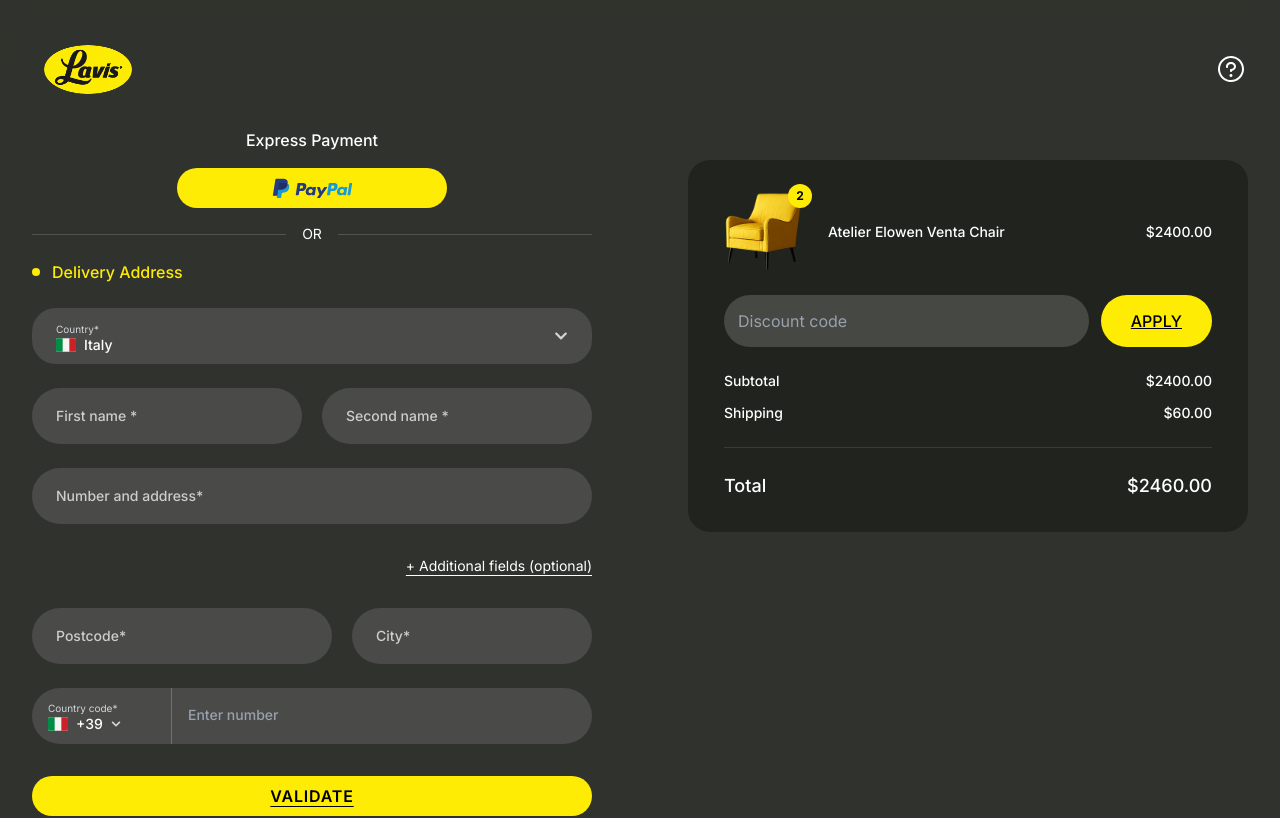
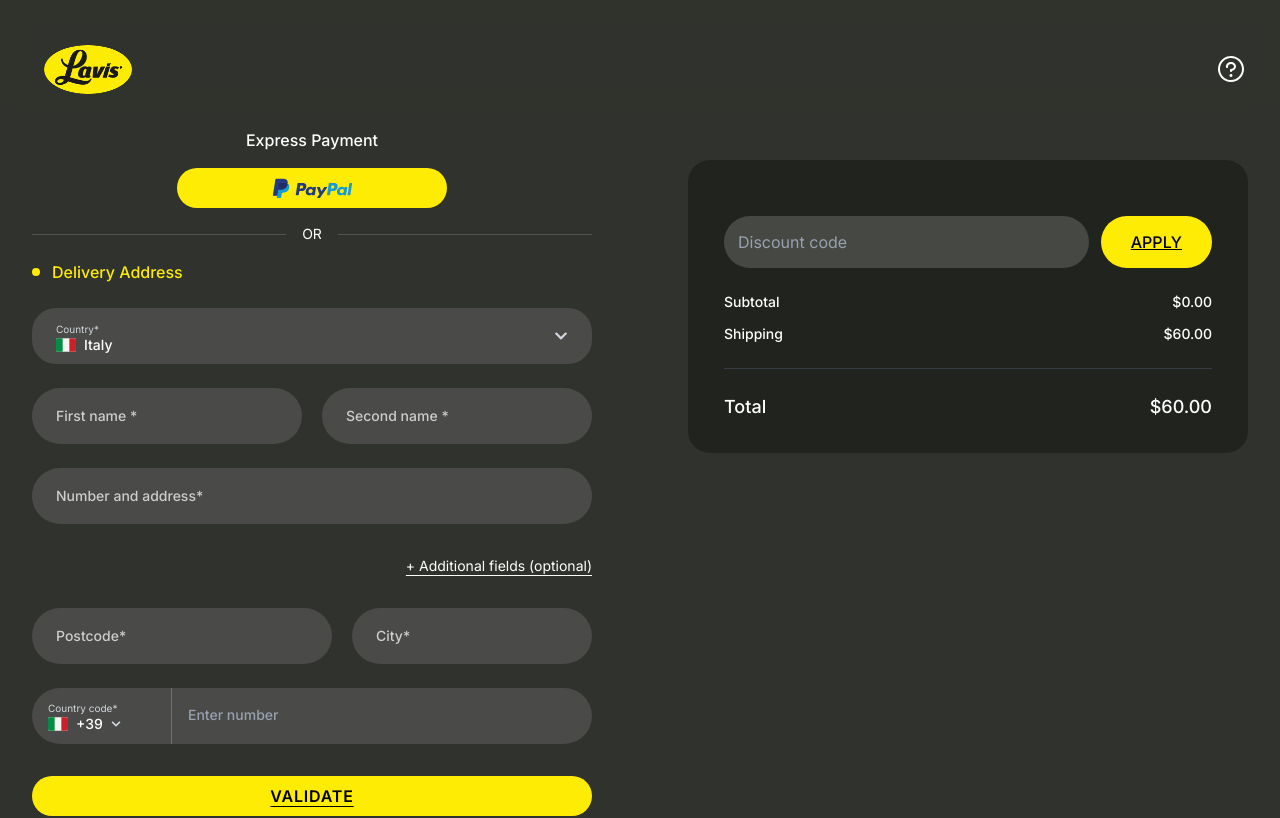
Before and after one commit to Omo-Akeye/Ecommerce-FunctionStudioo, a React (Vite) app: page /checkout in a window 1280 px wide. Shown: the top 818 px of the page. Built offline with nearby package versions, Linux system fonts and the light colour scheme.

Commit message:
feat: implement cart persistence and enhance checkout summary display

```diff
--- a/src/App.tsx
+++ b/src/App.tsx
@@ -1,4 +1,4 @@
-import { useState } from 'react';
+import { useState, useEffect } from 'react';
 import { BrowserRouter, Routes, Route } from 'react-router';
 import { Home } from './pages/Home';
 import { Collections } from './pages/Collections';
@@ -6,12 +6,18 @@ import { Signin } from './pages/Signin';
 import { Checkout } from './pages/Checkout';
 import { SidebarCart } from './components/SidebarCart';
 import { MobileGate } from './components/MobileGate';
-import { addItem, updateItem, clearItems } from './cartUtils';
+import { addItem, updateItem, clearItems, loadCart, saveCart } from './cartUtils';
 
 const App = () => {
 
-  const [cart, setCart] = useState<{ [key: string]: number }>({});
+  const [cart, setCart] = useState<{ [key: string]: number }>(loadCart);
   const [isCartOpen, setIsCartOpen] = useState(false);
+
+  // Persist cart to localStorage whenever it changes
+  useEffect(() => {
+    saveCart(cart);
+  }, [cart]);
+
 
   const addToCart = (id: string) => {
     setCart((prev) => {
--- a/src/cartUtils.ts
+++ b/src/cartUtils.ts
@@ -2,32 +2,49 @@ import { itemsInfo } from './data';
 
 export type Cart = { [id: string]: number };
 
-// Total number of items across all products
+
 export const getCartCount = (cart: Cart): number =>
   Object.values(cart).reduce((sum, qty) => sum + qty, 0);
 
-// Whether the cart has no items at all
+
 export const getIsCartEmpty = (cart: Cart): boolean =>
   getCartCount(cart) === 0;
 
-// Total price across all cart lines
+
 export const getTotalPrice = (cart: Cart): number =>
   Object.entries(cart).reduce((sum, [id, qty]) => {
     const item = itemsInfo[id];
     return sum + (item ? item.price * qty : 0);
   }, 0);
 
-// Return a new cart with one more of `id`
+
 export const addItem = (cart: Cart, id: string): Cart => ({
   ...cart,
   [id]: (cart[id] || 0) + 1,
 });
 
-// Return a new cart with qty of `id` changed by `delta` (min 0)
+
 export const updateItem = (cart: Cart, id: string, delta: number): Cart => ({
   ...cart,
   [id]: Math.max(0, (cart[id] || 0) + delta),
 });
 
-// Return an empty cart
+
 export const clearItems = (): Cart => ({});
+
+const STORAGE_KEY = 'ecommerce_cart';
+
+
+export const loadCart = (): Cart => {
+  try {
+    const raw = localStorage.getItem(STORAGE_KEY);
+    return raw ? (JSON.parse(raw) as Cart) : {};
+  } catch {
+    return {};
+  }
+};
+
+
+export const saveCart = (cart: Cart): void => {
+  localStorage.setItem(STORAGE_KEY, JSON.stringify(cart));
+};
--- a/src/pages/checkout/CheckoutSummary.tsx
+++ b/src/pages/checkout/CheckoutSummary.tsx
@@ -6,11 +6,8 @@ interface CheckoutSummaryProps {
 
 export const CheckoutSummary = ({ cart }: CheckoutSummaryProps) => {
   const cartItemKeys = Object.keys(cart);
-  const hasItems = cartItemKeys.length > 0;
 
-  const displayItems = hasItems
-    ? cartItemKeys.map((key) => ({ ...itemsInfo[key], qty: cart[key] }))
-    : [{ ...itemsInfo.chair, qty: 2 }];
+  const displayItems = cartItemKeys.map((key) => ({ ...itemsInfo[key], qty: cart[key] }));
 
   const subtotal = displayItems.reduce((accumulator, item) => accumulator + item.price * item.qty, 0);
   const shipping = 60.0;
@@ -26,9 +23,13 @@ export const CheckoutSummary = ({ cart }: CheckoutSummaryProps) => {
                 <div className="relative">
 
                     <img
-                      src={item.image || item.mainImage}
+                      src={item.mainImage}
                       alt={item.title}
-                      className="max-w-20 w-full max-h-full object-contain "
+                      className={
+                        item.id === 'table'
+                          ? "w-28 h-11 object-contain"
+                          : "max-w-24 w-full min-h-16 max-h-20 object-contain"
+                      }
                     />
 
                   <div className="absolute -top-2 -right-2 bg-custom text-black text-xs font-bold w-6 h-6 rounded-full flex items-center justify-center">
```
